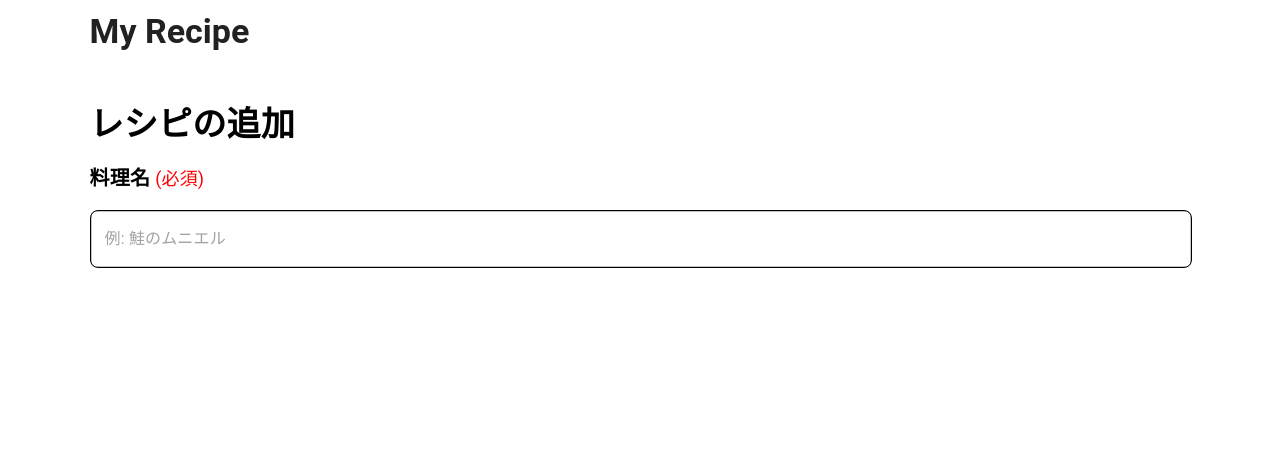
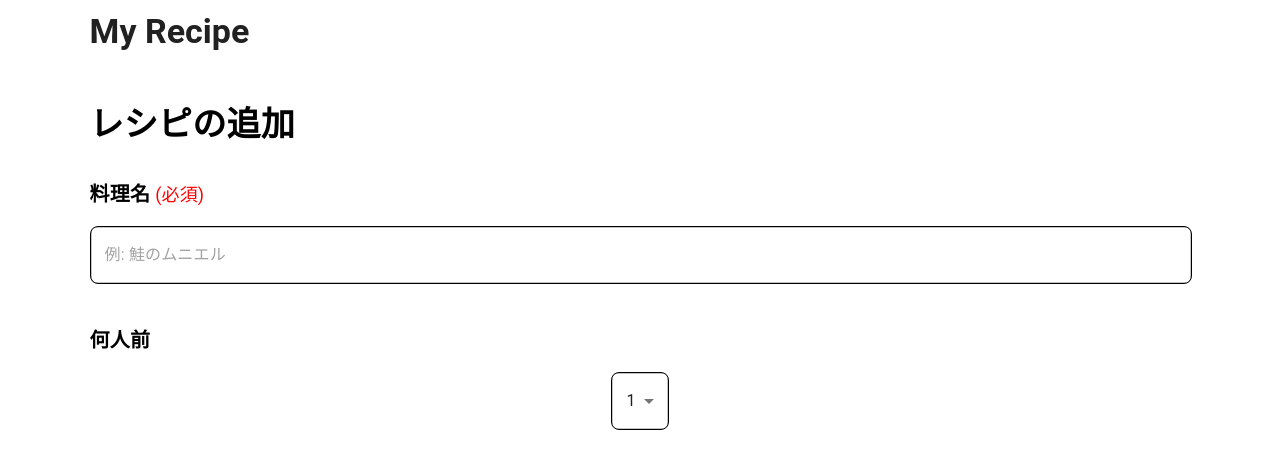
Before and after one commit to nkserveren26/myrecipe-frontend, a React (Create React App) app: page /recipes/new in a window 1280 px wide. Shown: the top 468 px of the page. Built offline with nearby package versions, Linux system fonts and the light colour scheme.

Commit message:
何人前のセレクトボックス追加

```diff
--- a/src/components/page/AddRecipe.tsx
+++ b/src/components/page/AddRecipe.tsx
@@ -1,10 +1,14 @@
-import { Box, TextField, Typography } from "@mui/material";
+import { Box, MenuItem, TextField, Typography } from "@mui/material";
 import React, { useState } from "react";
 import { RequiredLabel } from "../label/RequiredLabel";
 
 export const AddRecipe: React.FC = () => {
 
     const [recipeName, setRecipeName] = useState('');
+    const [servings, setServings] = useState(1);
+
+    // 何人前のオプション用配列
+    const options = Array.from({ length: 10 }, (_, index) => index + 1);
 
     const handleSubmit = () => {
         // ここでフォームの送信処理を行います。
@@ -15,7 +19,7 @@ export const AddRecipe: React.FC = () => {
             <Box component="form" onSubmit={handleSubmit} sx={{  margin: 'auto', pt: 5 }}>
                 <Typography variant="h4" sx={{ fontWeight: 'bold', mb: 2, textAlign: 'left' }}>レシピの追加</Typography>
 
-                <Typography variant="h6" sx={{ fontWeight: 'bold', mt: 2, textAlign: 'left' }}>
+                <Typography variant="h6" sx={{ fontWeight: 'bold', mt: 4, textAlign: 'left' }}>
                     料理名 <RequiredLabel fontSize='18px' />
                 </Typography>
                 <TextField
@@ -27,6 +31,24 @@ export const AddRecipe: React.FC = () => {
                     placeholder="例: 鮭のムニエル"
                     sx={{ border: '1px solid', borderRadius: '8px' }}
                 />
+
+                <Typography variant="h6" sx={{ fontWeight: 'bold', mt: 4, textAlign: 'left' }}>
+                    何人前
+                </Typography>
+                <TextField
+                    select
+                    value={servings}
+                    onChange={(e) => setServings(parseInt(e.target.value))}
+                    variant="outlined"
+                    margin="normal"
+                    sx={{ border: '1px solid', borderRadius: '8px' }}
+                >
+                    {options.map((option) => (
+                        <MenuItem key={option} value={option}>
+                            {option}
+                        </MenuItem>
+                    ))}
+                </TextField>
             </Box>
         </>
     );
--- a/tsconfig.json
+++ b/tsconfig.json
@@ -1,6 +1,6 @@
 {
   "compilerOptions": {
-    "target": "es5",
+    "target": "ES2015",
     "lib": [
       "dom",
       "dom.iterable",
```
